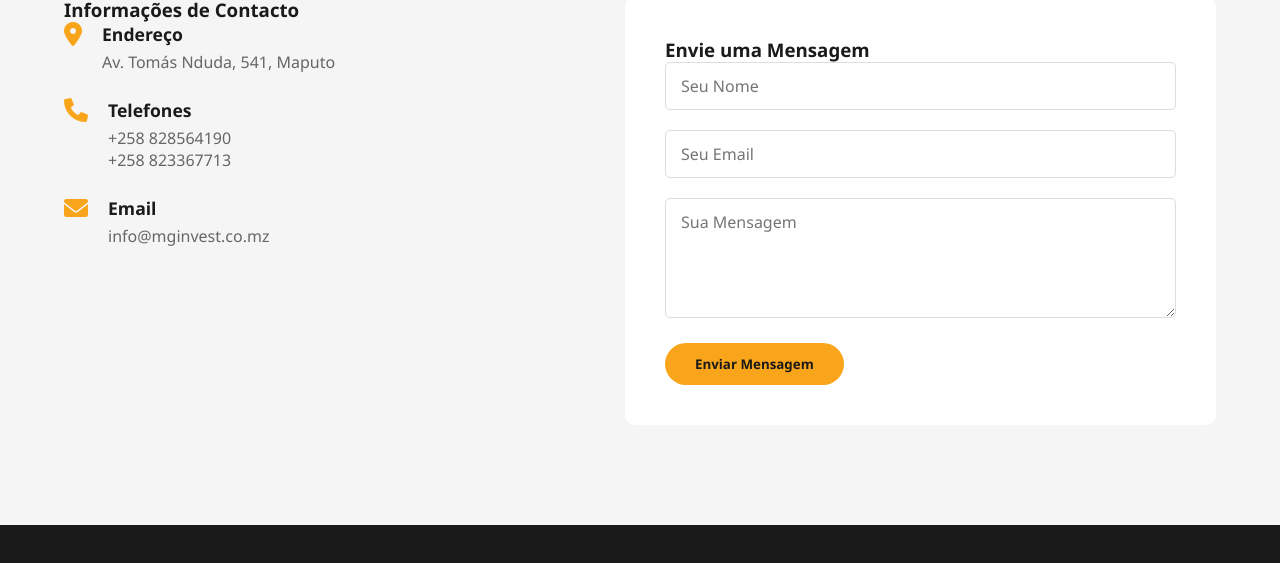
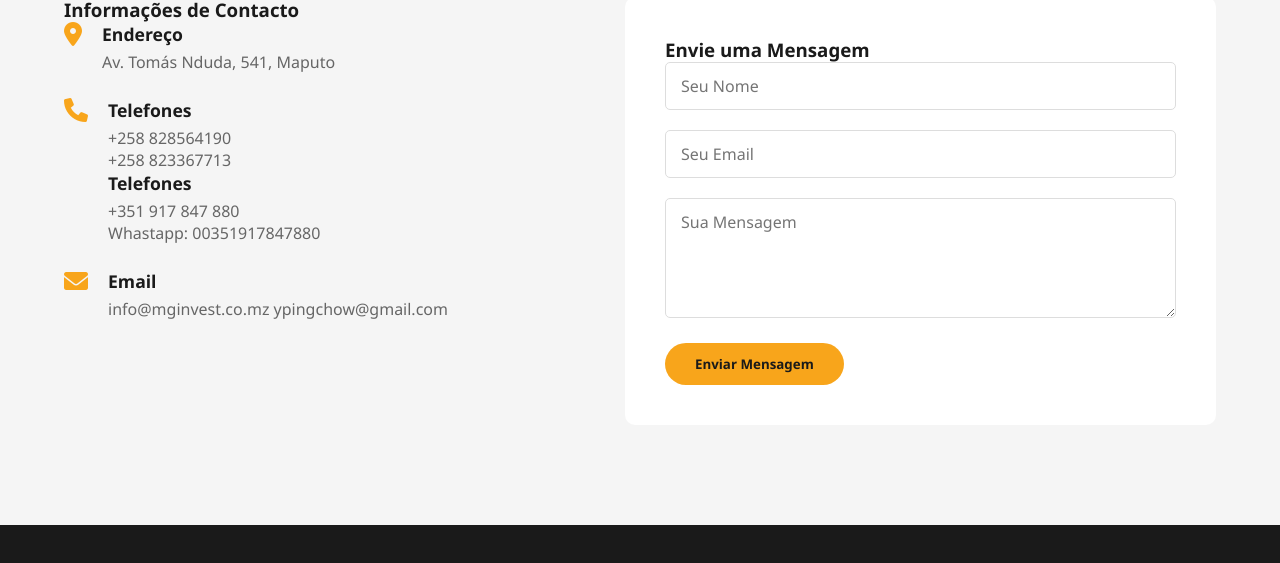
Before and after one commit to unitechsolutionwork/MGI, a plain HTML site: page contactos.html in a window 1280 px wide. Shown: the part 1070-1633 px from the top of the page. Drawn offline with Linux system fonts and the light colour scheme.

Commit message:
Update contactos.html

```diff
--- a/contactos.html
+++ b/contactos.html
@@ -83,6 +83,9 @@
                                 <h4 data-key="contact_phone_title">Telefones</h4>
                                 <p>+258 828564190</p>
                                 <p>+258 823367713</p>
+                                <h4 data-key="contact_phone_title">Contacto do Y Ping Chow</h4>
+                                <p>+351 917 847 880</p>
+                                <p>Whastapp: 00351917847880</p>
                             </div>
                         </div>
                          <div class="contact-item">
@@ -90,6 +93,7 @@
                             <div class="contact-text">
                                 <h4 data-key="contact_email_title">Email</h4>
                                 <a href="mailto:info@mginvest.co.mz" data-key="footer_email">info@mginvest.co.mz</a>
+                                <a href="mailto:ypingchow@gmail.com" data-key="footer_email">ypingchow@gmail.com</a>
                             </div>
                         </div>
                     </div>
```
